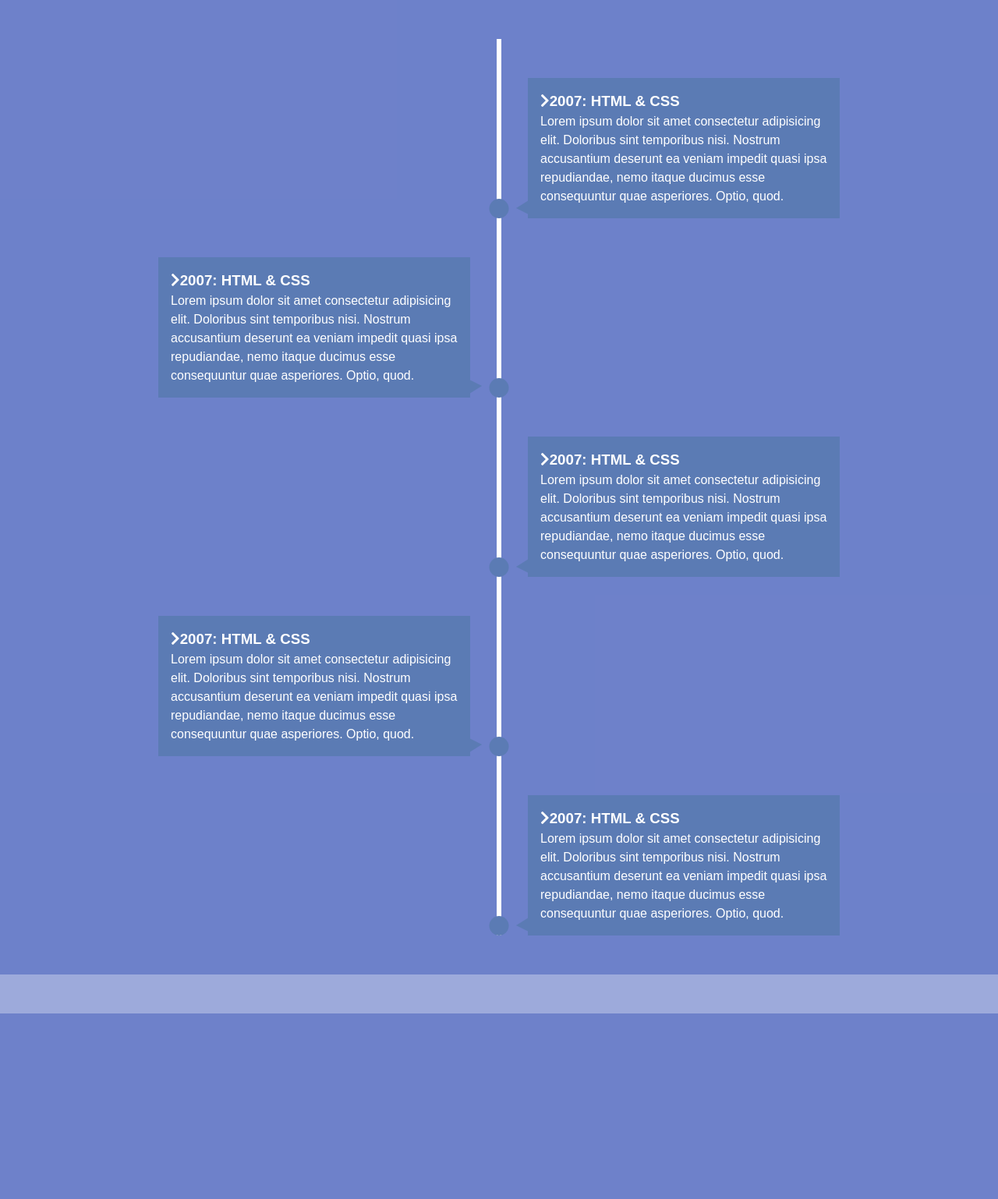
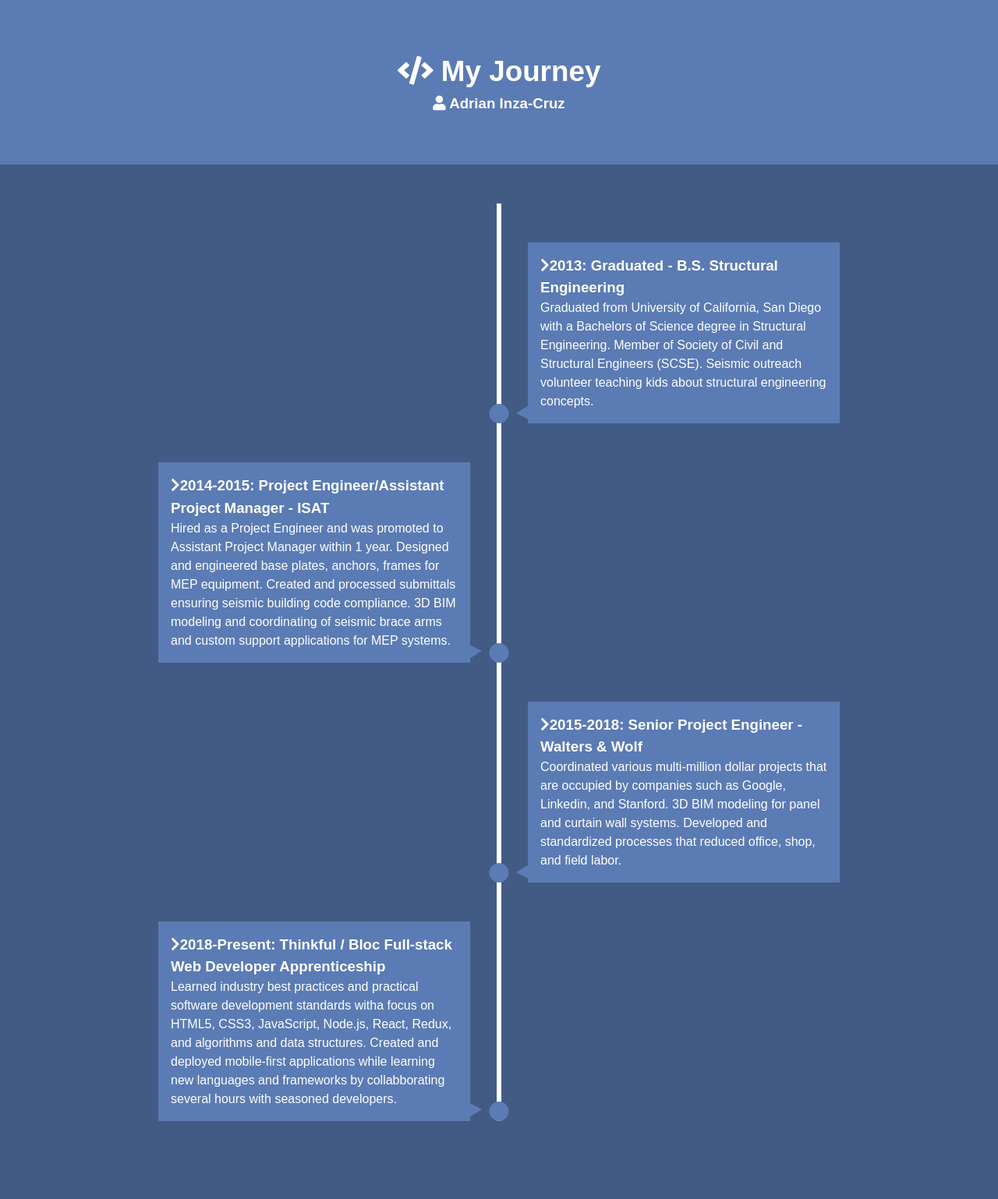
Before and after one commit to ainzacruz/Portfolio, a PHP site: page / in a window 1280 px wide. Shown: the whole page at 78% size. Before the commit the page ends 1300 px from the top, so only its background shows below. Run offline with PHP 8.4, Linux system fonts and the light colour scheme; some libraries are stand-ins or nearby versions.

Commit message:
finished timeline journey

```diff
--- a/index.html
+++ b/index.html
@@ -11,67 +11,85 @@
       crossorigin="anonymous"
     />
     <link rel="stylesheet" href="style.css" />
-    <title>Document</title>
+    <title>Adrian Inza-Cruz | Software Developer</title>
   </head>
   <body>
+    <header id="main-header">
+      <div class="container">
+        <h1>
+          <i class="fas fa-code"></i>
+          My Journey
+        </h1>
+        <h3>
+          <i class="fas fa-user"></i>
+          Adrian Inza-Cruz
+        </h3>
+      </div>
+    </header>
     <section id="timeline">
       <ul>
         <li>
           <div>
-            <h3><i class="fas fa-chevron-right"></i>2007: HTML & CSS</h3>
+            <h3>
+              <i class="fas fa-chevron-right"></i>2013: Graduated - B.S.
+              Structural Engineering
+            </h3>
             <p>
-              Lorem ipsum dolor sit amet consectetur adipisicing elit. Doloribus
-              sint temporibus nisi. Nostrum accusantium deserunt ea veniam
-              impedit quasi ipsa repudiandae, nemo itaque ducimus esse
-              consequuntur quae asperiores. Optio, quod.
+              Graduated from University of California, San Diego with a
+              Bachelors of Science degree in Structural Engineering. Member of
+              Society of Civil and Structural Engineers (SCSE). Seismic outreach
+              volunteer teaching kids about structural engineering concepts.
             </p>
           </div>
         </li>
         <li>
           <div>
-            <h3><i class="fas fa-chevron-right"></i>2007: HTML & CSS</h3>
+            <h3>
+              <i class="fas fa-chevron-right"></i>2014-2015: Project
+              Engineer/Assistant Project Manager - ISAT
+            </h3>
             <p>
-              Lorem ipsum dolor sit amet consectetur adipisicing elit. Doloribus
-              sint temporibus nisi. Nostrum accusantium deserunt ea veniam
-              impedit quasi ipsa repudiandae, nemo itaque ducimus esse
-              consequuntur quae asperiores. Optio, quod.
+              Hired as a Project Engineer and was promoted to Assistant Project
+              Manager within 1 year. Designed and engineered base plates,
+              anchors, frames for MEP equipment. Created and processed
+              submittals ensuring seismic building code compliance. 3D BIM
+              modeling and coordinating of seismic brace arms and custom support
+              applications for MEP systems.
             </p>
           </div>
         </li>
         <li>
           <div>
-            <h3><i class="fas fa-chevron-right"></i>2007: HTML & CSS</h3>
+            <h3>
+              <i class="fas fa-chevron-right"></i>2015-2018: Senior Project
+              Engineer - Walters & Wolf
+            </h3>
             <p>
-              Lorem ipsum dolor sit amet consectetur adipisicing elit. Doloribus
-              sint temporibus nisi. Nostrum accusantium deserunt ea veniam
-              impedit quasi ipsa repudiandae, nemo itaque ducimus esse
-              consequuntur quae asperiores. Optio, quod.
+              Coordinated various multi-million dollar projects that are
+              occupied by companies such as Google, Linkedin, and Stanford. 3D
+              BIM modeling for panel and curtain wall systems. Developed and
+              standardized processes that reduced office, shop, and field labor.
             </p>
           </div>
         </li>
         <li>
           <div>
-            <h3><i class="fas fa-chevron-right"></i>2007: HTML & CSS</h3>
+            <h3>
+              <i class="fas fa-chevron-right"></i>2018-Present: Thinkful / Bloc
+              Full-stack Web Developer Apprenticeship
+            </h3>
             <p>
-              Lorem ipsum dolor sit amet consectetur adipisicing elit. Doloribus
-              sint temporibus nisi. Nostrum accusantium deserunt ea veniam
-              impedit quasi ipsa repudiandae, nemo itaque ducimus esse
-              consequuntur quae asperiores. Optio, quod.
-            </p>
-          </div>
-        </li>
-        <li>
-          <div>
-            <h3><i class="fas fa-chevron-right"></i>2007: HTML & CSS</h3>
-            <p>
-              Lorem ipsum dolor sit amet consectetur adipisicing elit. Doloribus
-              sint temporibus nisi. Nostrum accusantium deserunt ea veniam
-              impedit quasi ipsa repudiandae, nemo itaque ducimus esse
-              consequuntur quae asperiores. Optio, quod.
+              Learned industry best practices and practical software development
+              standards witha focus on HTML5, CSS3, JavaScript, Node.js, React,
+              Redux, and algorithms and data structures. Created and deployed
+              mobile-first applications while learning new languages and
+              frameworks by collabborating several hours with seasoned
+              developers.
             </p>
           </div>
         </li>
       </ul>
     </section>
+    <script src="main.js"></script>
   </body>
 </html>
--- /dev/null
+++ b/main.js
@@ -0,0 +1,24 @@
+const items = document.querySelectorAll("#timeline li");
+
+const isInViewport = el => {
+  const rect = el.getBoundingClientRect();
+  return (
+    rect.top >= 0 &&
+    rect.left >= 0 &&
+    rect.bottom <=
+      (window.innerHeight || document.documentElement.clientHeight) &&
+    rect.right <= (window.innerWidth || document.documentElement.clientWidth)
+  );
+};
+
+const run = () =>
+  items.forEach(item => {
+    if (isInViewport(item)) {
+      item.classList.add("show");
+    }
+  });
+
+// Events
+window.addEventListener("load", run);
+window.addEventListener("resize", run);
+window.addEventListener("scroll", run);
--- a/style.css
+++ b/style.css
@@ -1,6 +1,6 @@
 /* Timeline */
 :root {
-  --primary-color: #425bbb84;
+  --primary-color: #425b84;
   --secondary-color: #5b7bb4;
   --max-width: 1100px;
 }
@@ -21,7 +21,7 @@ body {
 
 #main-header {
   background: var(--secondary-color);
-  padding: 4rem, 0;
+  padding: 4rem 0;
 }
 
 .container {
@@ -57,16 +57,20 @@ h1 {
   padding: 1rem;
   background: var(--secondary-color);
   transition: all 0.5s ease-in-out;
+  visibility: hidden;
+  opacity: 0;
 }
 
 /* Right-side */
 #timeline ul li:nth-child(odd) div {
   left: 40px;
+  transform: translate(200px, 0);
 }
 
 /* left-side */
 #timeline ul li:nth-child(even) div {
   left: -434px;
+  transform: translate(-200px, 0);
 }
 
 /* Dots */
@@ -77,7 +81,7 @@ h1 {
   bottom: 0;
   width: 25px;
   height: 25px;
-  background: var(--secondary-color);
+  background: inherit;
   transform: translateX(-50%);
   border-radius: 50%;
   transition: background 0.5s ease-in-out;
@@ -100,9 +104,48 @@ h1 {
   border-color: transparent var(--secondary-color) transparent transparent;
 }
 
-/* Right Arrows */
+/* Left Arrows */
 #timeline ul li:nth-child(even) div:before {
   right: -15px;
   border-width: 8px 0 10px 16px;
   border-color: transparent transparent transparent var(--secondary-color);
 }
+
+/* Show Boxes */
+#timeline ul li.show div {
+  transform: none;
+  visibility: visible;
+  opacity: 1;
+}
+
+#timeline ul li.show:after {
+  background: var(--secondary-color);
+}
+
+@media (max-width: 900px) {
+  #timeline ul li div {
+    width: 250px;
+  }
+  #timeline ul li:nth-child(even) div {
+    left: -284px;
+  }
+}
+
+@media (max-width: 600px) {
+  #timeline ul li {
+    margin-left: 20px;
+  }
+  #timeline ul li div {
+    width: calc(100vw - 90px);
+  }
+
+  #timeline ul li:nth-child(even) div {
+    left: 40px;
+  }
+
+  #timeline ul li:nth-child(even) div:before {
+    left: -15px;
+    border-width: 10px 16px 8px 0;
+    border-color: transparent var(--secondary-color) transparent transparent;
+  }
+}
```
